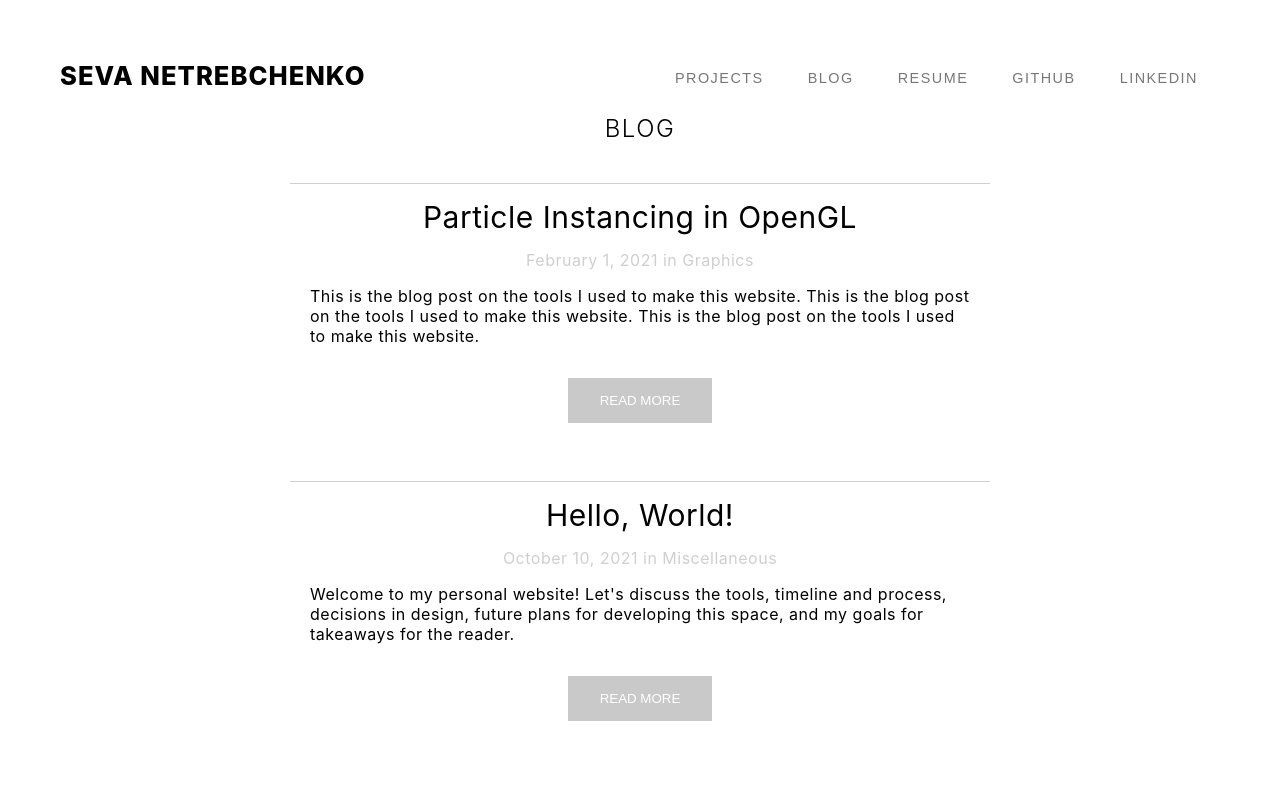
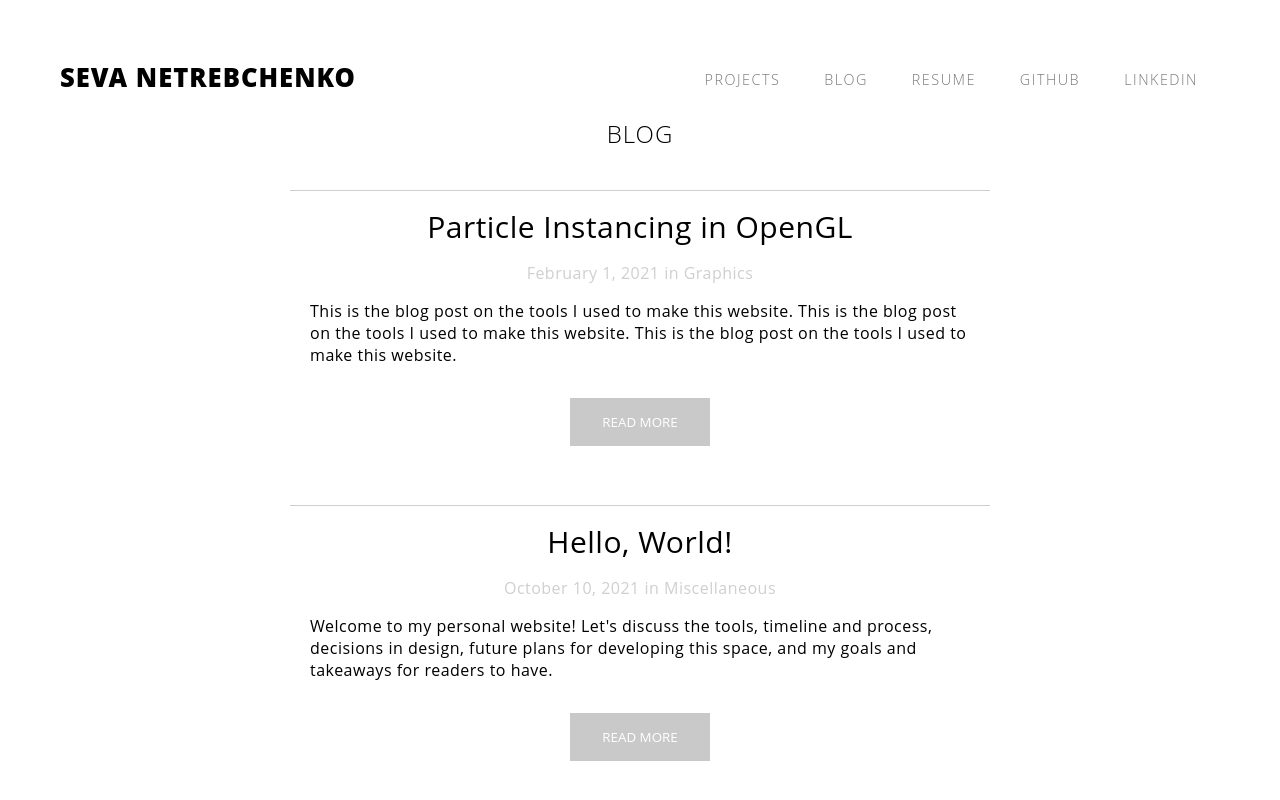
Before and after one commit to sevanetrebchenko/sevanetrebchenko.github.io, a React (Create React App) app: page /blog in a window 1280 px wide. Shown: the top 800 px of the page. Built offline with nearby package versions, Linux system fonts and the light colour scheme; the HTML template or start-up script is replaced by a standard one.

Commit message:
Chose global website font.

```diff
--- a/src/components/global.css
+++ b/src/components/global.css
@@ -1,3 +1,7 @@
+html * {
+  font-family: 'Open Sans', sans-serif !important;
+}
+
 .global {
   margin-left: 25px;
   margin-right: 25px;
--- a/src/components/header.css
+++ b/src/components/header.css
@@ -8,7 +8,7 @@
   justify-content: left;
   font-weight: 800;
   letter-spacing: 1.0px;
-  font-size: 1.4rem;
+  font-size: 1.5rem;
 
   margin-block-start: 0em;
   margin-block-end: 0.5em;
@@ -18,7 +18,6 @@
 }
 
 .navbar-element {
-  font-family: 'Crimson Text', sans-serif;
   letter-spacing: 1.5px;
   font-size: 0.9rem;
   font-weight: 300;
--- a/src/components/page-title.css
+++ b/src/components/page-title.css
@@ -3,7 +3,7 @@
   text-align: center;
   font-weight: 300;
   font-size: 1.5rem;
-  letter-spacing: 1.5px;
+  letter-spacing: 1.0px;
   margin-block-start: 0.4em;
   margin-block-end: 1em;
 }
--- a/src/content/blog-posts.js
+++ b/src/content/blog-posts.js
@@ -12,7 +12,7 @@ const BLOG_POSTS = [
   {
     url: "hello-world",
     title: "Hello, World!",
-    abstract: "Welcome to my personal website! Let's discuss the tools, timeline and process, decisions in design, future plans for developing this space, and my goals for takeaways for the reader.",
+    abstract: "Welcome to my personal website! Let's discuss the tools, timeline and process, decisions in design, future plans for developing this space, and my goals and takeaways for readers to have.",
     day: "10",
     month: "October",
     year: "2021",
```
